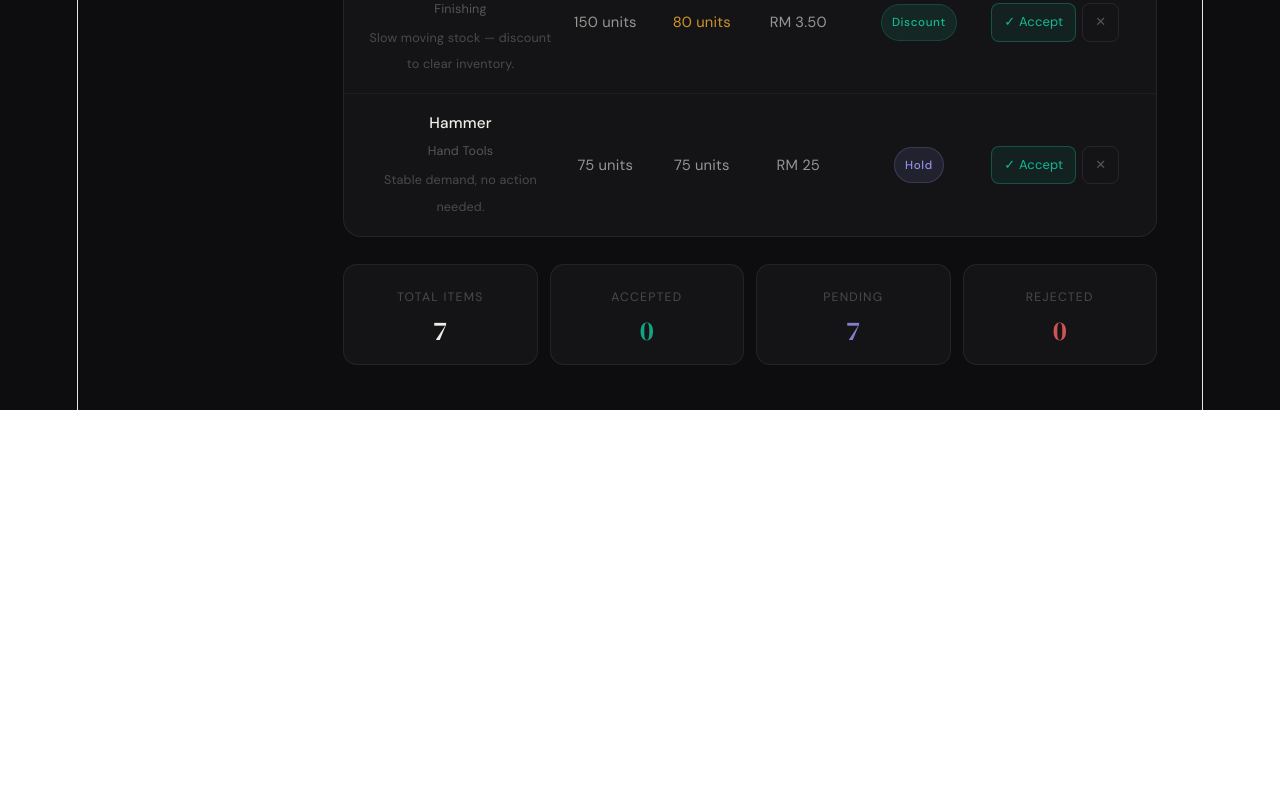
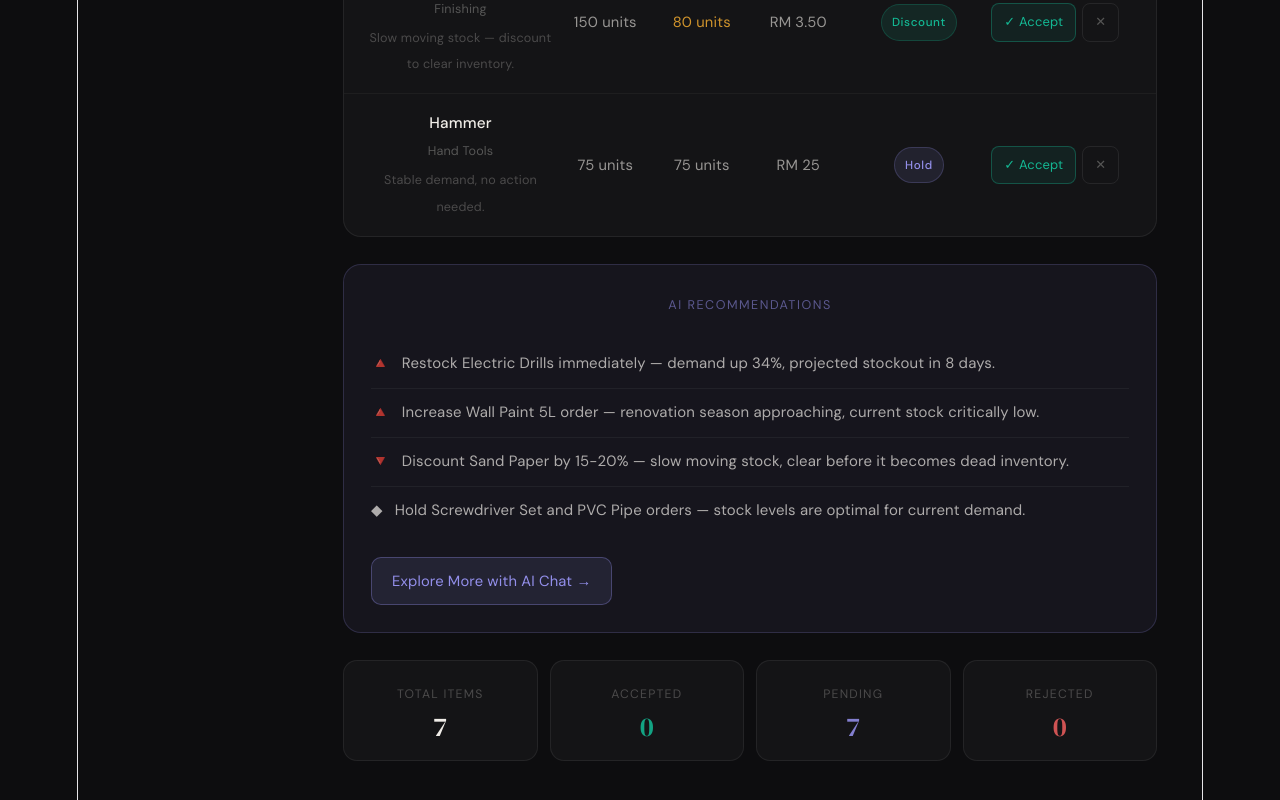
Before and after one commit to wz-Tan/LoCor_AI, a React (Vite) app in the folder front_end/: page /inventory in a window 1280 px wide. Shown: the part 1146-1946 px from the top of the page. Before the commit the page ends 1556 px from the top, so only its background shows below. Built offline with nearby package versions, Linux system fonts and the light colour scheme.

Commit message:
add recommendation section below the inventory page, when people click recommendation button, it will return to inventory page and click read more, AI chat mode on

```diff
--- a/front_end/src/pages/Chat.jsx
+++ b/front_end/src/pages/Chat.jsx
@@ -538,6 +538,7 @@ const AI_REPLIES = {
   "What's my highest risk item?": "Your highest risk item right now is Wall Paint 5L. With only 12 units remaining and demand projected to rise in Q3, you're at risk of stockout within 6 days. Immediate restocking is recommended.",
   "Summarise this month's trends": "This month, Power Tools and Paint categories are trending upward — driven by the renovation season. Finishing products like Sand Paper are slowing down. Overall revenue is up 12% compared to last month. 3 items need urgent attention: Electric Drills, Wall Paint, and Cable Wire.",
   "Which items should I discount?": "Based on your inventory and sales velocity, Sand Paper has the slowest movement. With 150 units in stock and declining demand, a 15-20% discount would help clear stock before it becomes dead inventory. Cable Wire is also worth considering for a smaller discount.",
+  "Tell me more about my recommendations": "Based on your current inventory and market trends, here are my top recommendations: 1) Restock Electric Drills to at least 80 units — demand is up 34% this month. 2) Urgently reorder Wall Paint 5L — only 12 units left, projected stockout in 6 days. 3) Discount Sand Paper by 15-20% to clear slow-moving stock. 4) Hold all other orders — stock levels are optimal. Would you like me to go deeper on any specific item?",
 };
 
 function getTime() {
@@ -574,6 +575,15 @@ export default function Chat() {
   useEffect(() => {
     messagesEndRef.current?.scrollIntoView({ behavior: "smooth" });
   }, [activeSession?.messages, isTyping]);
+
+useEffect(() => {
+    const params = new URLSearchParams(window.location.search);
+    const q = params.get("q");
+    if (q) {
+      handleSuggestion(q);
+      window.history.replaceState({}, "", "/chat");
+    }
+  }, []);
 
   function handleNewChat() {
     const newSession = {
@@ -629,13 +639,6 @@ export default function Chat() {
 
   function handleSuggestion(text) {
     const userMsg = { role: "user", text, time: getTime() };
-    setSessions((prev) =>
-      prev.map((s) =>
-        s.id === activeSessionId
-          ? { ...s, messages: [...s.messages, userMsg], title: s.title === "New conversation" ? text.slice(0, 30) : s.title }
-          : s
-      )
-    );
     setIsTyping(true);
     setTimeout(() => {
       const reply = AI_REPLIES[text] || "Based on your data, here's what I found...";
@@ -644,7 +647,7 @@ export default function Chat() {
       setSessions((prev) =>
         prev.map((s) =>
           s.id === activeSessionId
-            ? { ...s, messages: [...s.messages, userMsg, aiMsg] }
+            ? { ...s, messages: [...s.messages, userMsg, aiMsg], title: s.title === "New conversation" ? text.slice(0, 30) : s.title }
             : s
         )
       );
--- a/front_end/src/pages/Dashboard.jsx
+++ b/front_end/src/pages/Dashboard.jsx
@@ -509,7 +509,7 @@ export default function Dashboard() {
                   { icon: "⊕", label: "Upload New Data", path: "/?reupload=true" },
                   { icon: "↓", label: "Export Report", path: "/dashboard" },
                   { icon: "⊞", label: "Trend Analysis", path: "/dashboard" },
-                  { icon: "✦", label: "Recommendations", path: "/inventory" },
+                  { icon: "✦", label: "Recommendations", path: "/inventory?scrollTo=recommendations" },
                 ].map((a, i) => (
                   <button className="action-btn" key={i} onClick={() => navigate(a.path)}>
                     <span className="action-icon">{a.icon}</span>
--- a/front_end/src/pages/Inventory.jsx
+++ b/front_end/src/pages/Inventory.jsx
@@ -1,4 +1,4 @@
-import { useState } from "react";
+import { useState, useRef, useEffect } from "react";
 import { useNavigate } from "react-router-dom";
 
 const styles = `
@@ -427,6 +427,16 @@ const FILTERS = ["All", "Restock", "Hold", "Clear", "Discount"];
 
 export default function Inventory() {
   const navigate = useNavigate();
+  const recommendationRef = useRef(null);
+
+  useEffect(() => {
+    const params = new URLSearchParams(window.location.search);
+    if (params.get("scrollTo") === "recommendations") {
+      setTimeout(() => {
+        recommendationRef.current?.scrollIntoView({ behavior: "smooth" });
+      }, 300);
+    }
+  }, []);
   const [inventory, setInventory] = useState(
     initialInventory.map((i) => ({ ...i, decision: null }))
   );
@@ -579,7 +589,74 @@ export default function Inventory() {
               </div>
             ))}
           </div>
+			{/* AI Recommendations */}
+          <div ref={recommendationRef} style={{
+            background: "rgba(160,155,255,0.06)",
+            border: "1px solid rgba(160,155,255,0.18)",
+            borderRadius: "18px",
+            padding: "1.5rem",
+            marginBottom: "1.5rem",
+          }}>
+            <div style={{
+              fontSize: "0.7rem",
+              letterSpacing: "0.12em",
+              textTransform: "uppercase",
+              color: "rgba(160,155,255,0.5)",
+              marginBottom: "1.25rem",
+            }}>
+              AI Recommendations
+            </div>
 
+            {[
+              { icon: "🔺", text: "Restock Electric Drills immediately — demand up 34%, projected stockout in 8 days." },
+              { icon: "🔺", text: "Increase Wall Paint 5L order — renovation season approaching, current stock critically low." },
+              { icon: "🔻", text: "Discount Sand Paper by 15-20% — slow moving stock, clear before it becomes dead inventory." },
+              { icon: "◆", text: "Hold Screwdriver Set and PVC Pipe orders — stock levels are optimal for current demand." },
+            ].map((r, i, arr) => (
+              <div key={i} style={{
+                display: "flex",
+                gap: "12px",
+                padding: "12px 0",
+                borderBottom: i < arr.length - 1 ? "1px solid rgba(255,255,255,0.05)" : "none",
+                fontSize: "0.83rem",
+                color: "rgba(240,237,232,0.7)",
+                lineHeight: 1.6,
+                alignItems: "flex-start",
+              }}>
+                <span style={{ flexShrink: 0 }}>{r.icon}</span>
+                <span>{r.text}</span>
+              </div>
+            ))}
+
+            <button
+              onClick={() => navigate("/chat?q=Tell me more about my recommendations")}
+              style={{
+                marginTop: "1.25rem",
+                display: "flex",
+                alignItems: "center",
+                gap: "8px",
+                padding: "10px 20px",
+                borderRadius: "10px",
+                border: "1px solid rgba(160,155,255,0.3)",
+                background: "rgba(160,155,255,0.1)",
+                color: "rgba(160,155,255,0.9)",
+                fontFamily: "'DM Sans', sans-serif",
+                fontSize: "0.82rem",
+                cursor: "pointer",
+                transition: "all 0.2s ease",
+              }}
+              onMouseEnter={(e) => {
+                e.target.style.background = "rgba(160,155,255,0.18)";
+                e.target.style.transform = "translateY(-1px)";
+              }}
+              onMouseLeave={(e) => {
+                e.target.style.background = "rgba(160,155,255,0.1)";
+                e.target.style.transform = "translateY(0)";
+              }}
+            >
+              Explore More with AI Chat →
+            </button>
+          </div>
           {/* Summary */}
           <div className="summary-row">
             <div className="summary-card">
```
